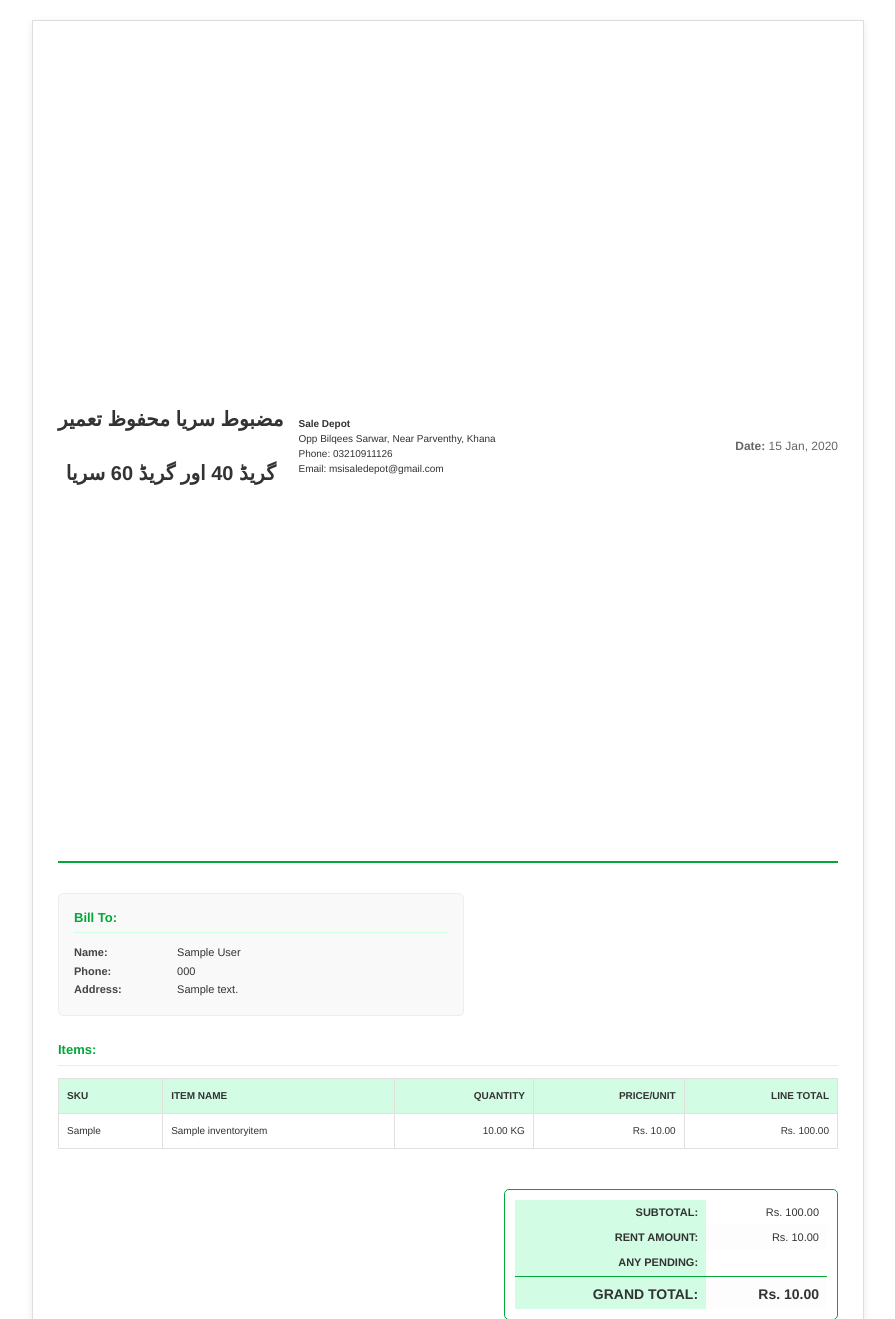
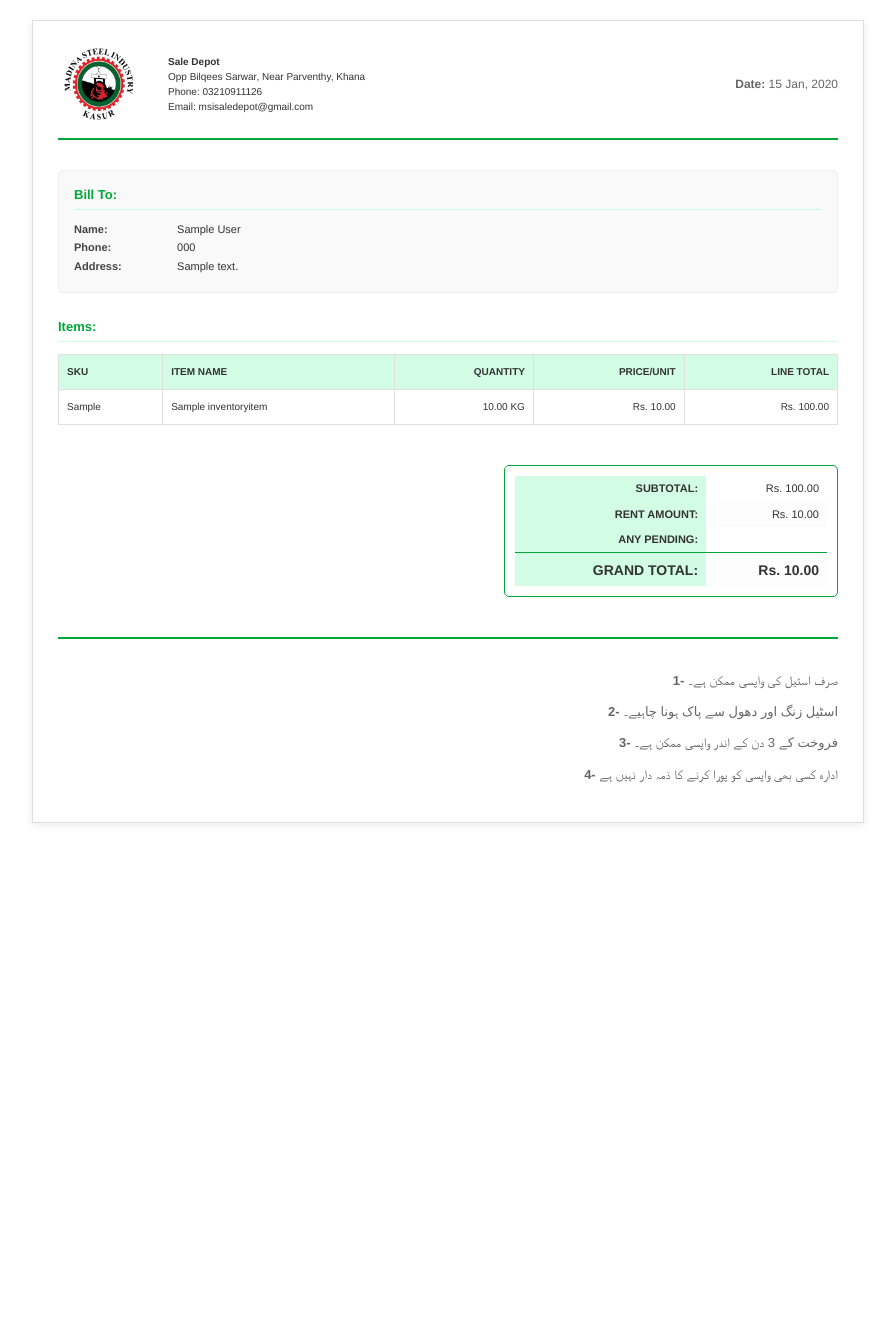
Before and after one commit to mzeeshantech/MSI, a Django app: template billing/templates/billing/customer_bill_detail.html in a window 1280 px wide. Shown: the top 1319 px of the page, without its empty margins (192-1087 px from the left). After the commit the page ends 823 px from the top, so only its background shows below. Run offline with Django 5.2, Linux system fonts and the light colour scheme; the template is opened without the code that fills it: values that come from a table or form of the project are taken from there, others are empty; tables that the repository leaves empty hold one stand-in row (values such as "Sample post").

Commit message:
More fixes

```diff
--- a/billing/templates/billing/customer_bill_detail.html
+++ b/billing/templates/billing/customer_bill_detail.html
@@ -32,6 +32,7 @@
         .header .logo {
             max-width: 120px;
             height: auto;
+            margin-right: 15px; /* Add some space between logo and company details */
         }
         .header-info {
             text-align: right;
@@ -52,19 +53,18 @@
             display: flex;
             align-items: center;
             gap: 15px;
-            flex-wrap: nowrap; /* 🚫 no wrapping */
+            flex-wrap: nowrap;
         }
 
-        .logo-details img.logo {
-            width: 80px;  /* fixed width */
+        .logo-details .logo { /* Changed from img.logo to .logo */
+            width: 80px;
             height: auto;
-            flex-shrink: 0; /* logo never shrinks */
-            margin-right: 10px;
+            flex-shrink: 0;
         }
 
         .company-details {
-            flex: 1;        /* take all remaining space */
-            min-width: 0;   /* prevent overflow */
+            flex: 1;
+            min-width: 0;
             text-align: left;
         }
         .company-details p {
@@ -228,11 +228,8 @@
     <div class="container">
         <div class="header">
             <div class="logo-details">
-                <div style="display: flex; flex-direction: column; justify-content: center; align-items: center; height: 100vh; text-align: center;">
-                    <h1>مضبوط سریا محفوظ تعمیر</h1>
-                    <h1>گریڈ 40 اور گریڈ 60 سریا</h1>
-                </div>
-                <div class = "company-details">
+                <img src="{% static 'images/logo.png' %}" alt="Company Logo" class="logo">
+                <div class="company-details" style="width: 340px;">
                     <p><strong>Sale Depot</strong></p>
                     <p>Opp Bilqees Sarwar, Near Parventhy, Khana</p>
                     <p>Phone: 03210911126</p>
@@ -245,7 +242,7 @@
         </div>
 
         <div class="bill-details-section">
-            <div class="customer-info info-block">
+            <div class="customer-info info-block" style="width: 100%;">
                 <div class="section-title">Bill To:</div>
                 <p><strong>Name:</strong> {{ bill.customer.name }}</p>
                 <p><strong>Phone:</strong> {{ bill.customer.phone|default:"N/A" }}</p>
```
Also changed, not shown: billing/templates/billing/bill_detail.html (+3 -5 lines).
